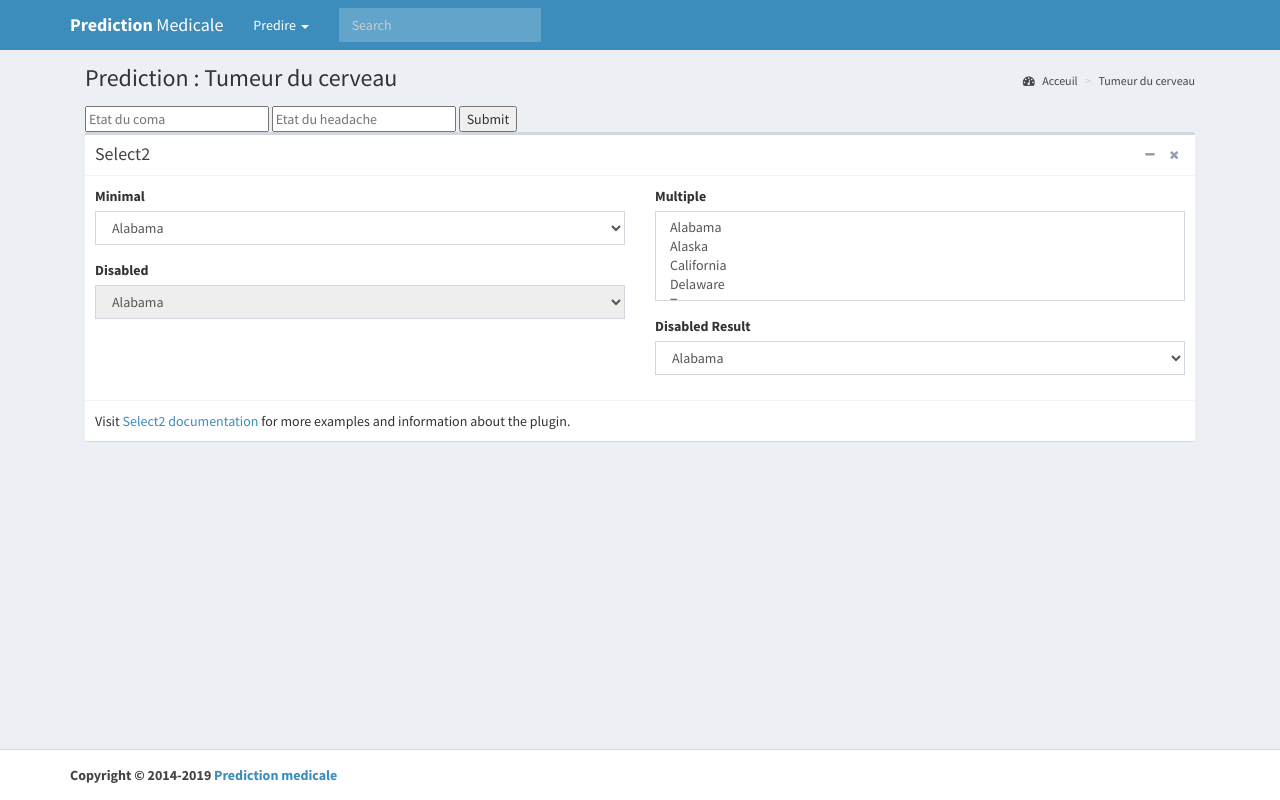
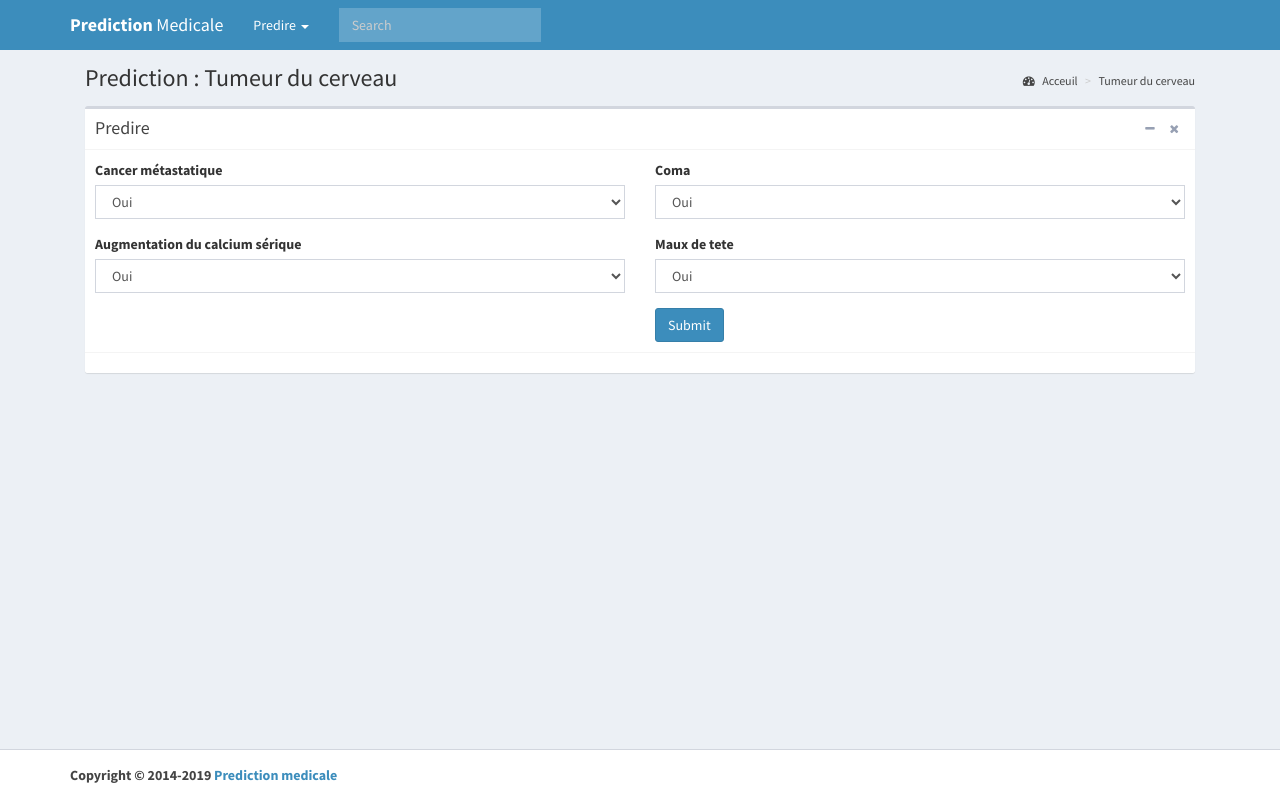
Before and after one commit to espoirbaraka/Tumour-diagnostic-IA, a Django app: page /tumour in a window 1280 px wide. Run offline with Django 5.2, Linux system fonts and the light colour scheme; some libraries are stand-ins or nearby versions.

Commit message:
Diagnostic

```diff
--- a/templates/tumour.html
+++ b/templates/tumour.html
@@ -17,15 +17,15 @@
           </ol>
        </section>
        <section class="content">
-        <form action="{% url 'diagnostic:tumour_result' %}" method="POST">
+        {% comment %} <form action="{% url 'diagnostic:tumour_result' %}" method="POST">
             {% csrf_token %}
             <input type="number" name="coma" placeholder="Etat du coma">
             <input type="number" name="headache" placeholder="Etat du headache">
             <input type="submit" name="valider">
-        </form>
+        </form> {% endcomment %}
         <div class="box box-default">
          <div class="box-header with-border">
-            <h3 class="box-title">Select2</h3>
+            <h3 class="box-title">Predire</h3>
             <div class="box-tools pull-right">
                <button type="button" class="btn btn-box-tool" data-widget="collapse"><i class="fa fa-minus"></i></button>
                <button type="button" class="btn btn-box-tool" data-widget="remove"><i class="fa fa-remove"></i></button>
@@ -33,63 +33,47 @@
          </div>
          <div class="box-body">
             <div class="row">
+               <form action="{% url 'diagnostic:tumour_result' %}" method="POST">
+                  {% csrf_token %}
                   <div class="col-md-6">
                      <div class="form-group">
-                     <label>Minimal</label>
-                     <select class="form-control select2" style="width: 100%;">
-                        <option selected="selected">Alabama</option>
-                        <option>Alaska</option>
-                        <option>California</option>
-                        <option>Delaware</option>
-                        <option>Tennessee</option>
-                        <option>Texas</option>
-                        <option>Washington</option>
+                        <label>Cancer métastatique</label>
+                        <select class="form-control select2" name="cancer" style="width: 100%;">
+                           <option value="1" selected="selected">Oui</option>
+                           <option value="0">Non</option>
                         </select>
                      </div>
                      <div class="form-group">
-                     <label>Disabled</label>
-                     <select class="form-control select2" disabled="disabled" style="width: 100%;">
-                        <option selected="selected">Alabama</option>
-                        <option>Alaska</option>
-                        <option>California</option>
-                        <option>Delaware</option>
-                        <option>Tennessee</option>
-                        <option>Texas</option>
-                        <option>Washington</option>
+                        <label>Augmentation du calcium sérique</label>
+                        <select class="form-control select2" name="calcium" style="width: 100%;">
+                           <option value="1" selected="selected">Oui</option>
+                           <option value="0">Non</option>
                         </select>
                      </div>
                   </div>
                   <div class="col-md-6">
                      <div class="form-group">
-                     <label>Multiple</label>
-                     <select class="form-control select2" multiple="multiple" data-placeholder="Select a State" style="width: 100%;">
-                        <option>Alabama</option>
-                        <option>Alaska</option>
-                        <option>California</option>
-                        <option>Delaware</option>
-                        <option>Tennessee</option>
-                        <option>Texas</option>
-                        <option>Washington</option>
+                        <label>Coma</label>
+                        <select class="form-control select2" name="coma" style="width: 100%;">
+                           <option value="1" selected="selected">Oui</option>
+                           <option value="0">Non</option>
                         </select>
                      </div>
                      <div class="form-group">
-                     <label>Disabled Result</label>
-                     <select class="form-control select2" style="width: 100%;">
-                        <option selected="selected">Alabama</option>
-                        <option>Alaska</option>
-                        <option disabled="disabled">California (disabled)</option>
-                        <option>Delaware</option>
-                        <option>Tennessee</option>
-                        <option>Texas</option>
-                        <option>Washington</option>
+                        <label>Maux de tete</label>
+                        <select class="form-control select2" name="tete" style="width: 100%;">
+                           <option value="1" selected="selected">Oui</option>
+                           <option value="0">Non</option>
                         </select>
                      </div>
+                     <input type="submit" name="valider" class="btn btn-primary">
                   </div>
+
+               </form>
             </div>
          </div>
          <div class="box-footer">
-            Visit <a href="https://select2.github.io/">Select2 documentation</a> for more examples and information about
-            the plugin.
+
          </div>
       </div>
        </section>
```
Also changed, not shown: diagnostic/views.py (+11 -7 lines). Lines whose indentation alone changed are shown as unchanged.
